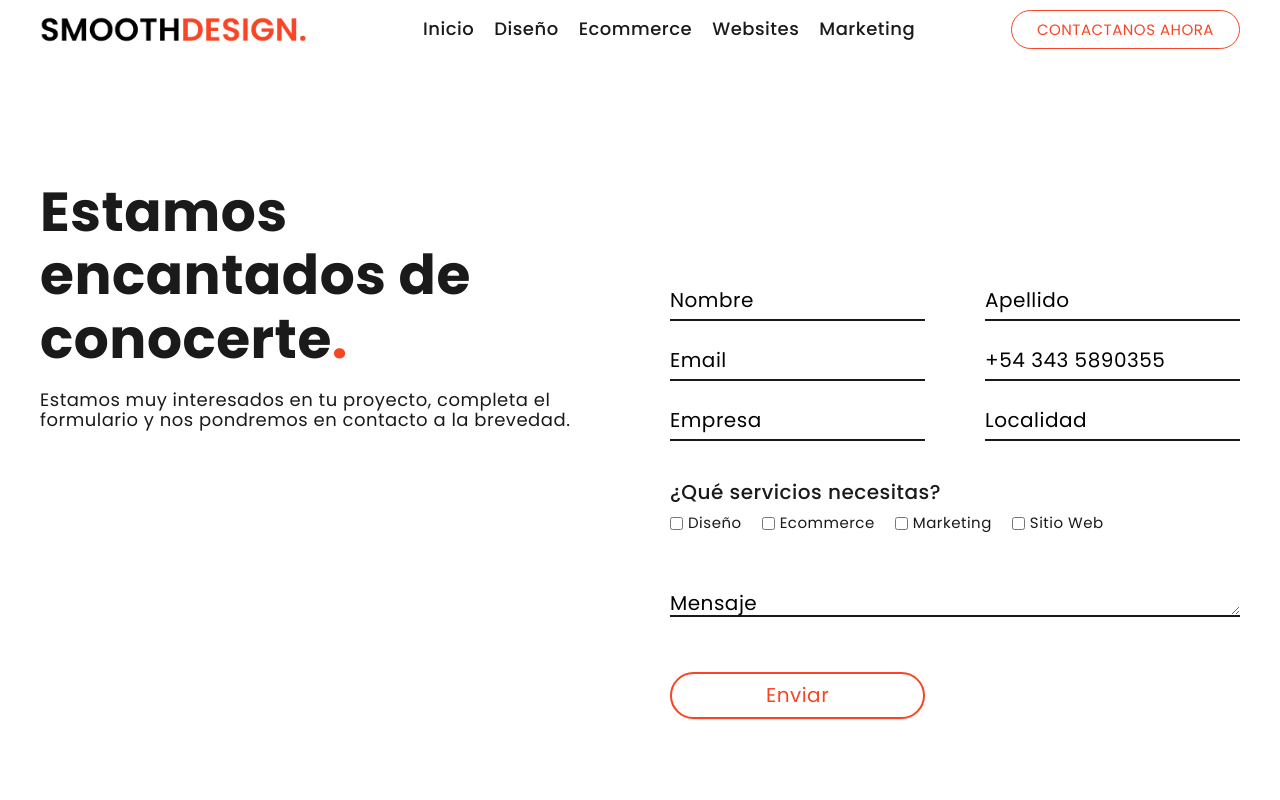
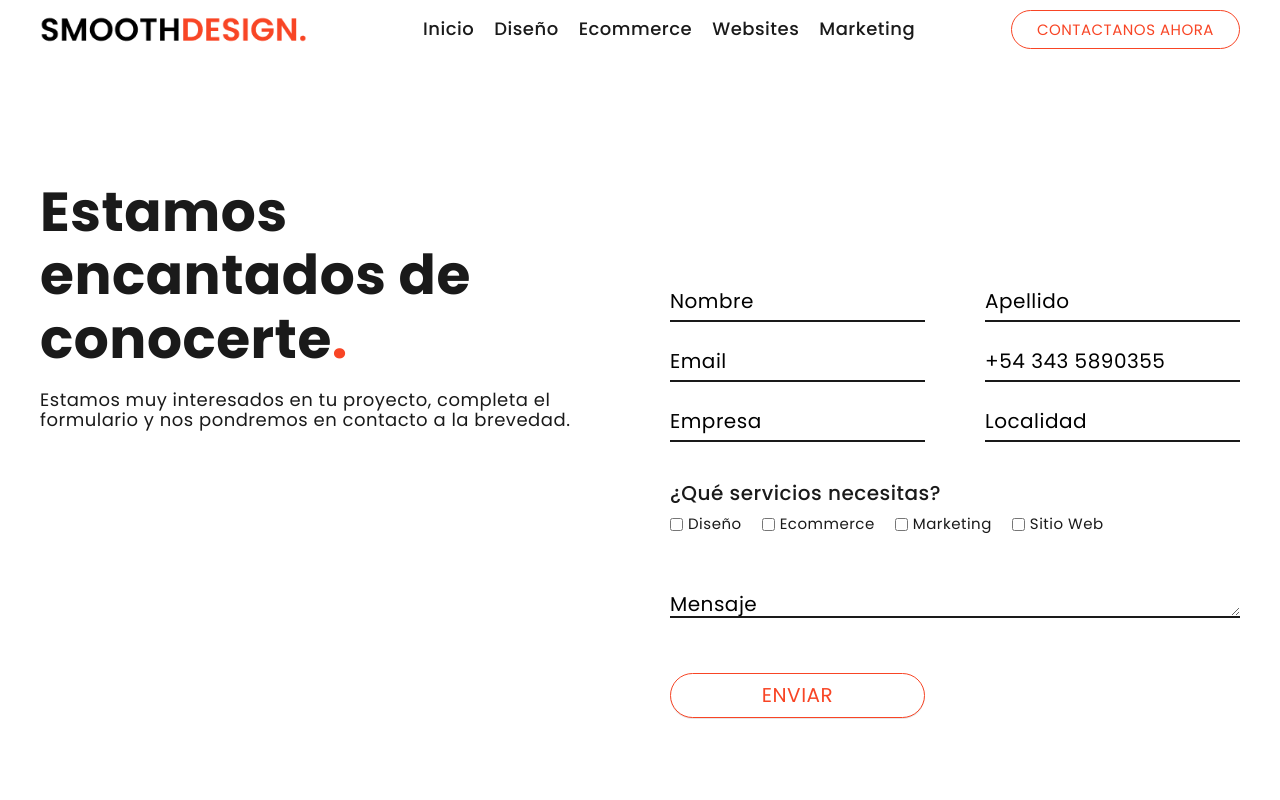
Before and after one commit to alejandrogsk/planweb, a Next.js app: page /contact in a window 1280 px wide. Shown: the top 800 px of the page. Built offline with nearby package versions, Linux system fonts and the light colour scheme.

Commit message:
Animation fixes

```diff
--- a/components/global/Navigation.js
+++ b/components/global/Navigation.js
@@ -115,7 +115,11 @@ const NavigationMobile = ({menu}) => {
                 ))
             }
 
-
+                        <Link href="/contact">
+                                <a onClick={handleNav} className="navbar__responsive--link">
+                                    Contacto
+                                </a>
+                            </Link>
                     </ul>
                 </div>
             </div>
--- a/components/pages/home/Hero.js
+++ b/components/pages/home/Hero.js
@@ -54,10 +54,10 @@ const Hero = ({ hero }) => {
                     initial="hidden"
                     whileInView="visible"
                     viewport={{ once: true }}
-                      transition={{ duration: 1.8 }}
+                      transition={{ duration: 1.6 }}
                       variants={{
                         visible: { opacity: 1, y: 0 },
-                        hidden: { opacity: 0, y: "100px" }
+                        hidden: { opacity: 0, y: "50px" }
                       }}
                     >{hero.cta.title}</motion.a>
                 </Link>
--- a/styles/pages/_contact.scss
+++ b/styles/pages/_contact.scss
@@ -179,11 +179,12 @@
             background-color: $cw-m;
             font-size: 2rem;
             color: $co-m;
-            border: $co-m 2px solid;
+            border: $co-m 1px solid;
             border-radius: 3rem;
             padding: 1rem 2rem;
             transition: all 300ms;
             box-shadow: rgba(17, 17, 26, 0.1) 0px 1px 0px;
+            text-transform: uppercase;
             @include respond(phone-tab) {
                 font-size: 1.8rem;
             }
```
